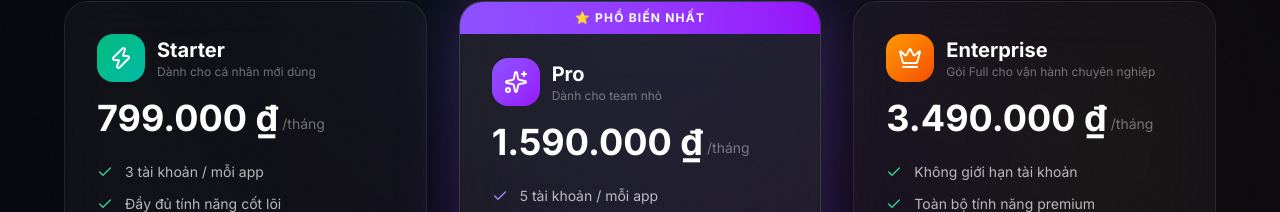
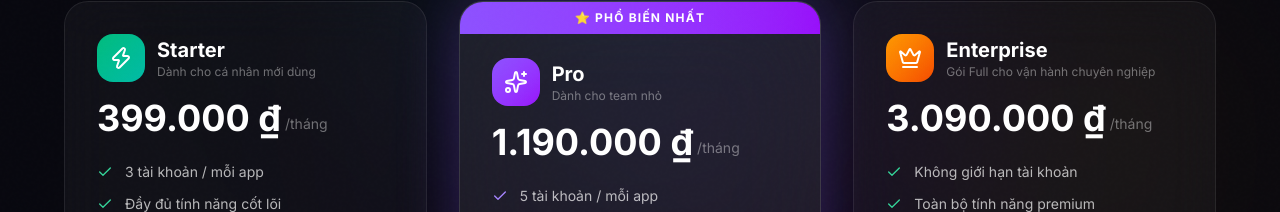
Before and after one commit to Tio-dev71/tiodev-app, a Next.js app: page /pricing in a window 1280 px wide. Shown: the part 453-665 px from the top of the page. Built offline with nearby package versions, Linux system fonts and the light colour scheme; no server answers.

Commit message:
decrease subscription prices by 400k

```diff
--- a/src/app/pricing/page.tsx
+++ b/src/app/pricing/page.tsx
@@ -11,8 +11,8 @@ const plans = [
     code: 'starter',
     name: 'Starter',
     icon: Zap,
-    monthlyPrice: 799000,
-    yearlyPrice: 7670400,
+    monthlyPrice: 399000,
+    yearlyPrice: 3830400,
     description: 'Dành cho cá nhân mới dùng',
     color: 'from-emerald-500 to-teal-500',
     glowColor: 'rgba(16, 185, 129, 0.3)',
@@ -29,8 +29,8 @@ const plans = [
     code: 'pro',
     name: 'Pro',
     icon: Sparkles,
-    monthlyPrice: 1590000,
-    yearlyPrice: 15264000,
+    monthlyPrice: 1190000,
+    yearlyPrice: 11424000,
     description: 'Dành cho team nhỏ',
     color: 'from-violet-500 to-purple-600',
     glowColor: 'rgba(139, 92, 246, 0.3)',
@@ -48,8 +48,8 @@ const plans = [
     code: 'enterprise',
     name: 'Enterprise',
     icon: Crown,
-    monthlyPrice: 3490000,
-    yearlyPrice: 33504000,
+    monthlyPrice: 3090000,
+    yearlyPrice: 29664000,
     description: 'Gói Full cho vận hành chuyên nghiệp',
     color: 'from-amber-500 to-orange-600',
     glowColor: 'rgba(245, 158, 11, 0.3)',
--- a/src/app/subscription/checkout/page.tsx
+++ b/src/app/subscription/checkout/page.tsx
@@ -19,9 +19,9 @@ const planInfo: Record<string, { name: string; color: string }> = {
 };
 
 const planPricing: Record<string, { monthly: number; yearly: number }> = {
-  starter: { monthly: 799000, yearly: 7670400 },
-  pro: { monthly: 1590000, yearly: 15264000 },
-  enterprise: { monthly: 3490000, yearly: 33504000 },
+  starter: { monthly: 399000, yearly: 3830400 },
+  pro: { monthly: 1190000, yearly: 11424000 },
+  enterprise: { monthly: 3090000, yearly: 29664000 },
 };
 
 type Step = 'review' | 'payment' | 'success';
```
